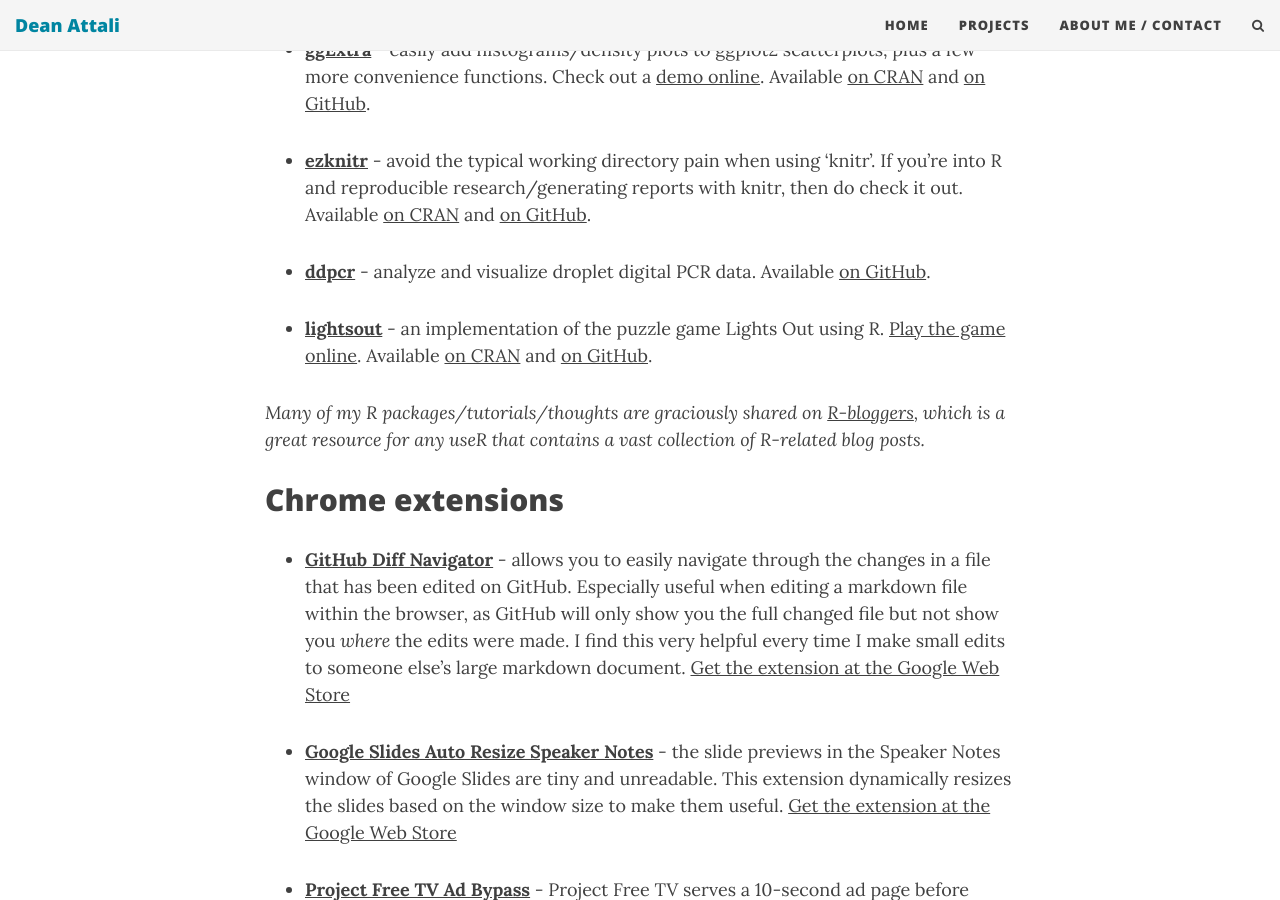
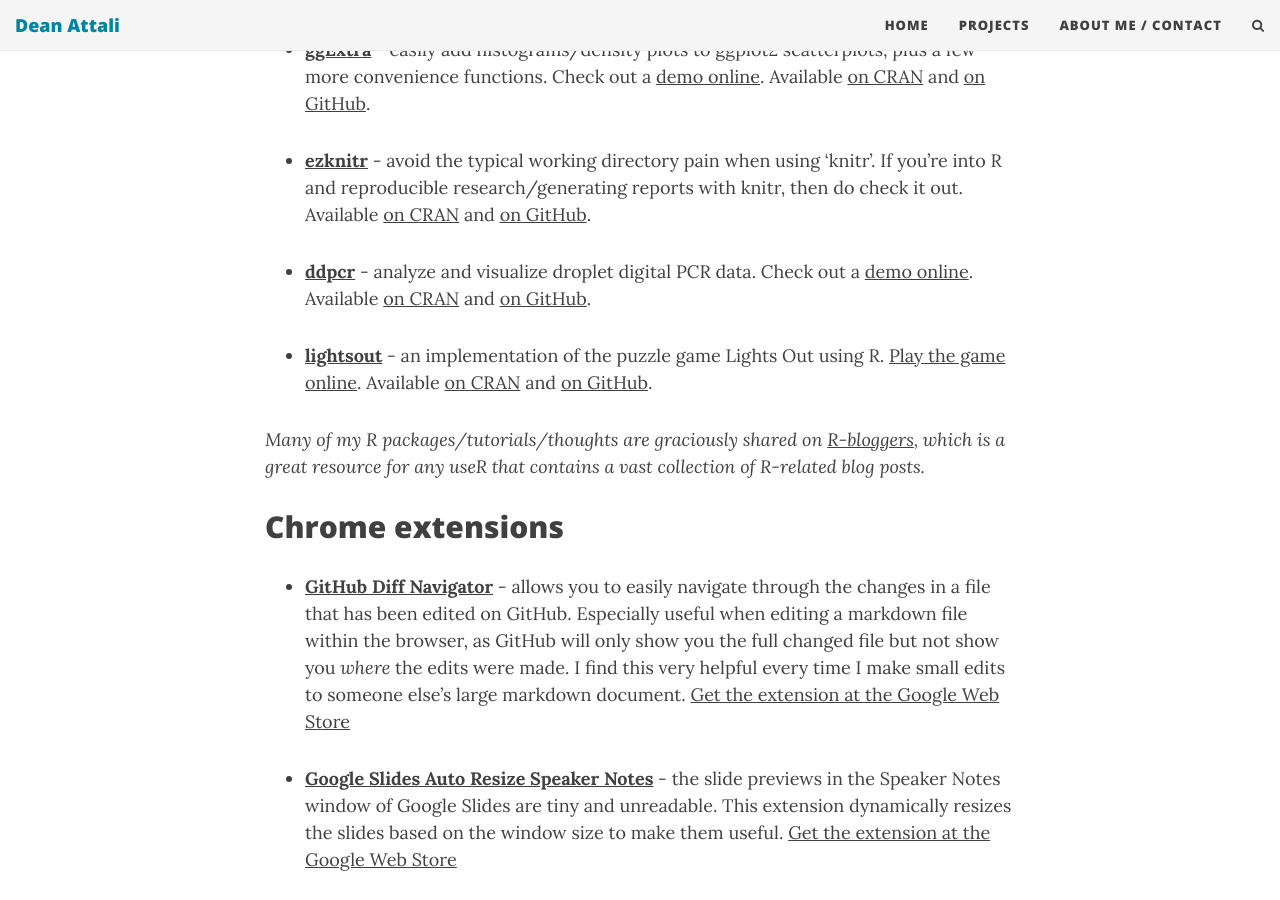
Before and after one commit to daattali/daattali.github.io, a Jekyll site: the page built from projects.md, in a window 1280 px wide and 900 px high, scrolled down 792 px. Built offline with Jekyll 4.4.1, drawn with Linux system fonts in a browser that asks for light colours; nearby versions of some CDN libraries; comment, search, counter and statistics services are not loaded.

Commit message:
update projects with ddpcr

```diff
--- a/projects.md
+++ b/projects.md
@@ -21,7 +21,7 @@ This is a collection of some things I've worked on that are easily viewable onli
 
 - **[ezknitr](https://github.com/daattali/ezknitr)** - avoid the typical working directory pain when using 'knitr'. If you're into R and reproducible research/generating reports with knitr, then do check it out. Available [on CRAN](https://cran.r-project.org/package=ezknitr) and [on GitHub](https://github.com/daattali/ezknitr).
 
-- **[ddpcr](https://github.com/daattali/ddpcr)** - analyze and visualize droplet digital PCR data. Available [on GitHub](https://github.com/daattali/ddpcr).
+- **[ddpcr](https://github.com/daattali/ddpcr)** - analyze and visualize droplet digital PCR data. Check out a [demo online](http://daattali.com/shiny/ddpcr/). Available [on CRAN](https://cran.r-project.org/package=ddpcr) and [on GitHub](https://github.com/daattali/ddpcr).
 
 - **[lightsout](https://github.com/daattali/lightsout)** - an implementation of the puzzle game Lights Out using R. [Play the game online](http://daattali.com/shiny/lightsout/). Available [on CRAN](https://cran.r-project.org/package=lightsout) and [on GitHub](https://github.com/daattali/lightsout).
 
```
